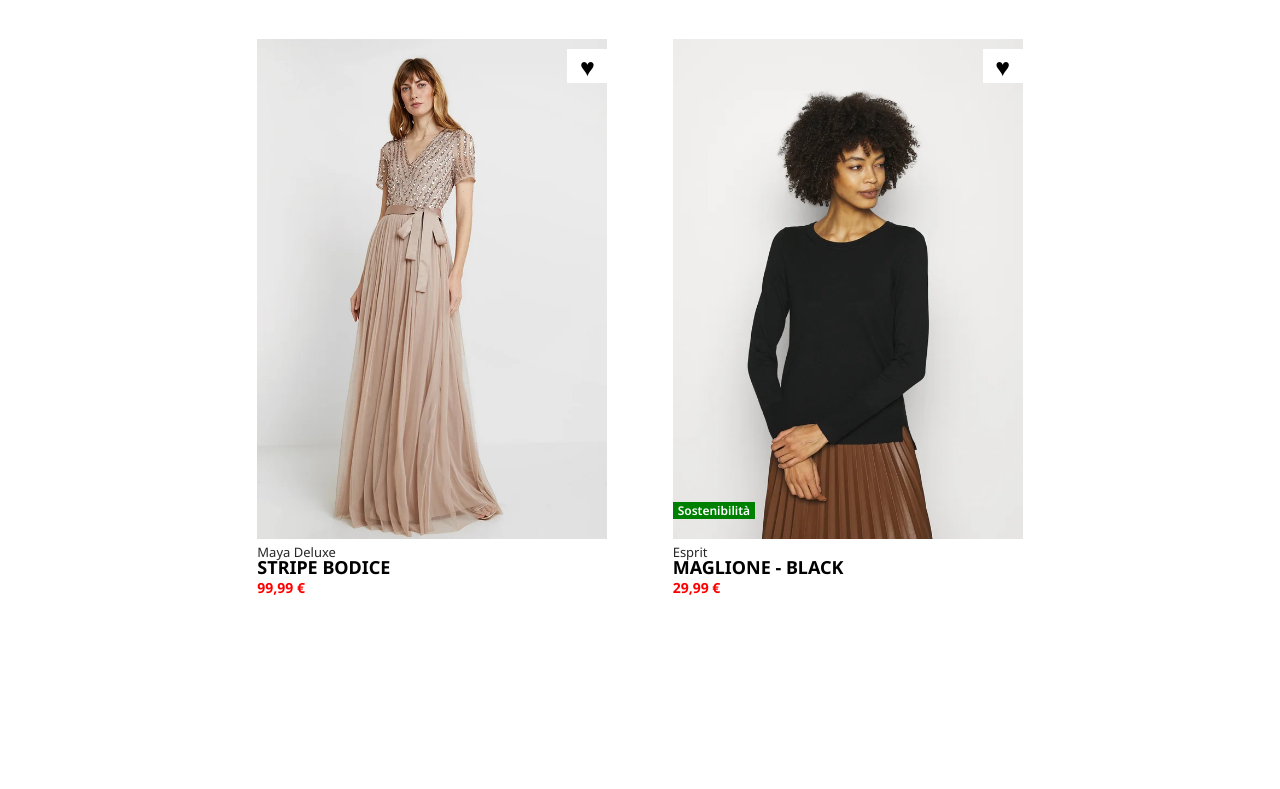
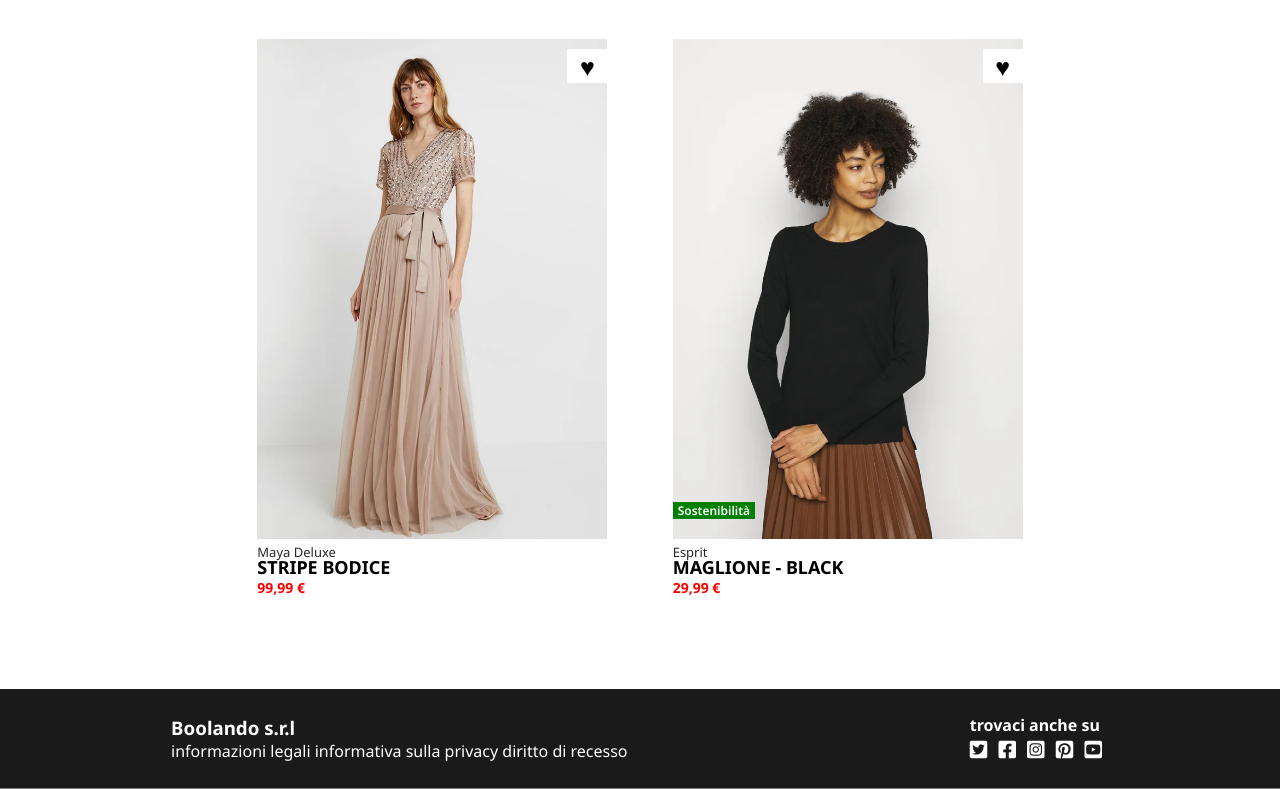
Before and after one commit to GiacomoArena/html-css-boolando, a plain HTML site: page index.html in a window 1280 px wide. Shown: the part 1271-2060 px from the top of the page. Before the commit the page ends 1960 px from the top, so only its background shows below. Drawn offline with Linux system fonts and the light colour scheme.

Commit message:
last commit

```diff
--- a/css/style.css
+++ b/css/style.css
@@ -14,7 +14,10 @@ body{
 .absolute{
   position: absolute;
 }
-
+a{
+  text-decoration: none;
+  color: white;
+}
 
 
 .menu{
@@ -32,10 +35,7 @@ header .menu.flex{
 .link-menu a img{
   width: 150px;
 }
-header a{
-  text-decoration: none;
-  color: white;
-}
+
 
 /* MAIN RULES */
 .card{
@@ -159,3 +159,18 @@ main{
 }
 
 /* FOOTER RULES  */
+
+.menu-end{
+  margin: 0%;
+  width: 100%;
+  height: 100px;
+  background-color: #1A1A1A;
+  border-bottom: 1px solid gray;
+  color: white;
+  justify-content: space-around;
+  align-items: center;
+}
+.link-end:last-child a{
+  font-size: 20px;
+  margin-right: 7px;
+}
--- a/index.html
+++ b/index.html
@@ -121,7 +121,23 @@
 </main>
 
   <footer>
+    <div class="menu-end flex">
+      <div class="link-end">
+        <h3>Boolando s.r.l</h3>
+        <a href="#">informazioni legali</a>
+        <a href="#">informativa sulla privacy</a>
+        <a href="#">diritto di recesso</a>
+      </div>
+      <div class="link-end">
+        <h4>trovaci anche su</h4>
+        <a href="#"><i class="fa-brands fa-square-twitter"></i></a>
+        <a href="#"><i class="fa-brands fa-square-facebook"></i></a>
+        <a href="#"><i class="fa-brands fa-square-instagram"></i></a>
+        <a href="#"><i class="fa-brands fa-square-pinterest"></i></a>
+        <a href="#"><i class="fa-brands fa-square-youtube"></i></a>
 
+      </div>
+    </div>
   </footer>
 
 </body>
```
